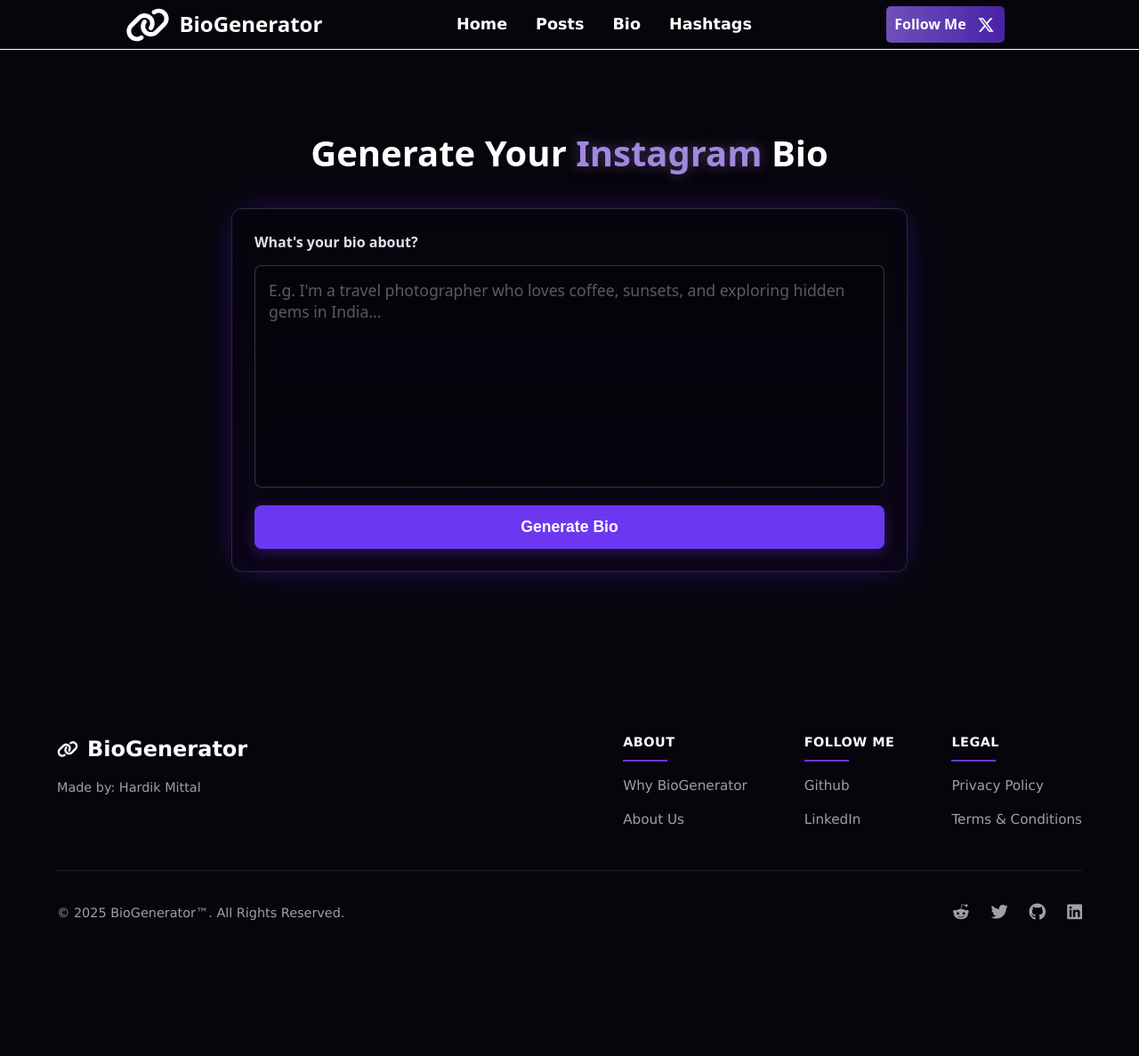
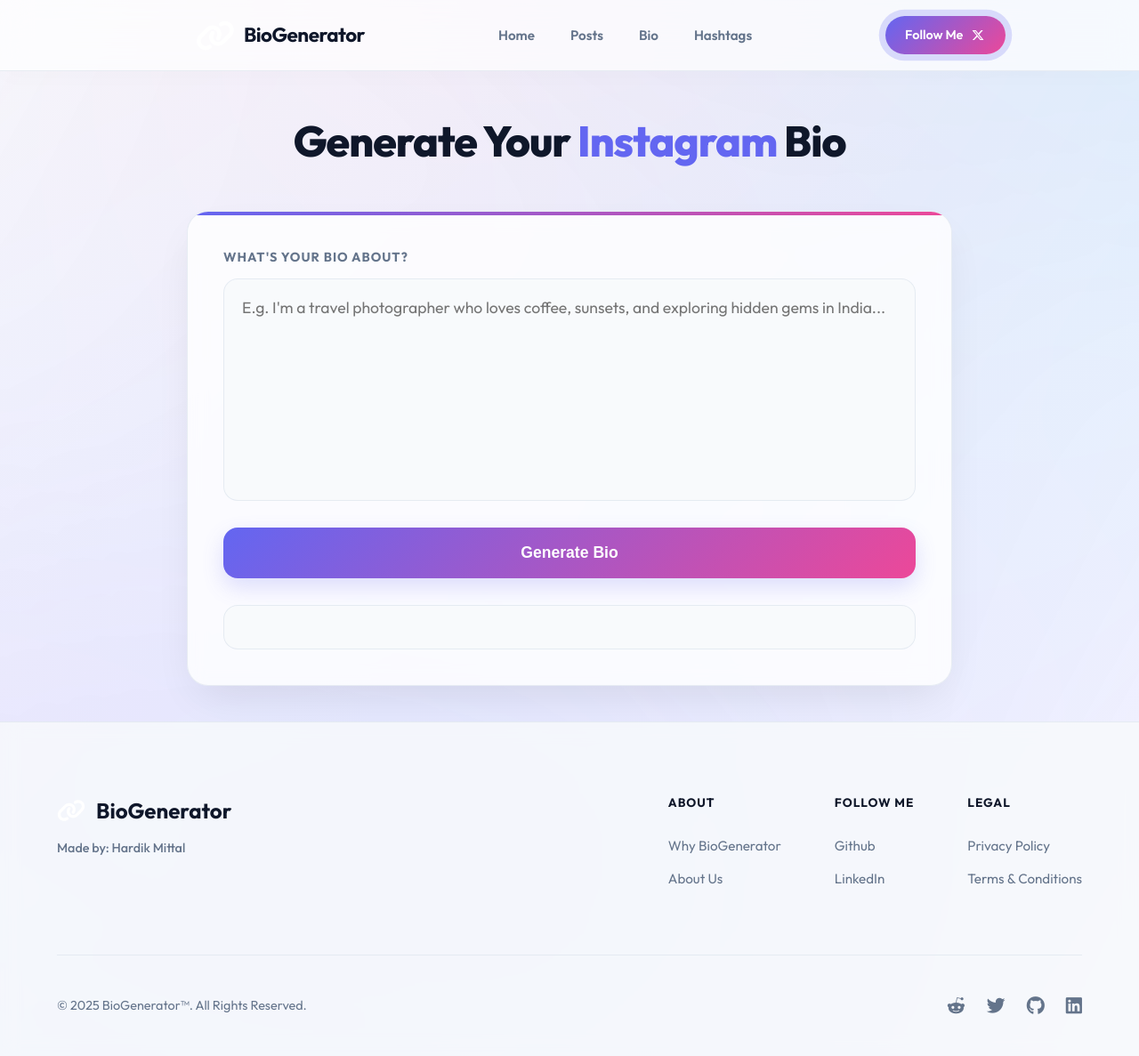
Before and after one commit to codewithmittalhardik/Biogenerator, a Django app: page /bio/ in a window 1280 px wide. Shown: the whole page at 89% size. Before the commit the page ends 1034 px from the top, so only its background shows below. Run offline with Django 5.2, Linux system fonts and the light colour scheme.

Commit message:
refactor: cleanup UI templates, add Outfit font, and standardize result container display logic.

```diff
--- a/static/css/style.css
+++ b/static/css/style.css
@@ -1,14 +1,19 @@
 :root {
-    --text: #e3dfec;
-    --primary: #a188de;    /* Light Purple */
-    --secondary: #351684;  /* Dark Purple */
-    --accent: #6c37f1;     /* Vivid Purple */
-    --textcontrast: #64d97b;
-    --bg: #07050c;
-    --bgcontrast: #64d97b;
-    --color-white: #fff;
-    --color-black: #000;
-    --grey: grey;
+    --bg: #ffffff;
+    --bg-accent: #f8fafc;
+    --text: #0f172a;
+    --text-muted: #64748b;
+    --primary: #6366f1; /* Indigo */
+    --secondary: #ec4899; /* Rose */
+    --accent: #8b5cf6; /* Violet */
+    --primary-glow: rgba(99, 102, 241, 0.2);
+    --glass: rgba(255, 255, 255, 0.7);
+    --glass-border: rgba(226, 232, 240, 0.8);
+    --shadow-soft: 0 10px 30px -10px rgba(0, 0, 0, 0.08);
+    --shadow-lg: 0 20px 50px -15px rgba(0, 0, 0, 0.1);
+    --radius-lg: 24px;
+    --radius-md: 16px;
+    --transition: all 0.4s cubic-bezier(0.4, 0, 0.2, 1);
 }
 
 * {
@@ -16,30 +21,57 @@
     padding: 0;
     box-sizing: border-box;
     scrollbar-width: thin;
-    scrollbar-color: var(--primary) #1a1623;
+    scrollbar-color: var(--primary) var(--bg-accent);
 }
 
 body {
-    font-family: system-ui, -apple-system, sans-serif;
+    font-family: 'Outfit', sans-serif;
     line-height: 1.6;
-    background: var(--bg);
+    background: linear-gradient(135deg, #f8fafc 0%, #eef2ff 50%, #f5f3ff 100%);
     color: var(--text);
     overflow-x: hidden;
     display: flex;
     flex-direction: column;
     min-height: 100vh;
+    position: relative;
+}
+
+/* Attractive Animated Gradient Mesh */
+body::before {
+    content: '';
+    position: fixed;
+    top: -50%;
+    left: -50%;
+    width: 200%;
+    height: 200%;
+    background:
+        radial-gradient(circle at 70% 30%, rgba(99, 102, 241, 0.08) 0%, transparent 40%),
+        radial-gradient(circle at 30% 70%, rgba(236, 72, 153, 0.08) 0%, transparent 40%),
+        radial-gradient(circle at 80% 80%, rgba(139, 92, 246, 0.08) 0%, transparent 40%),
+        radial-gradient(circle at 20% 20%, rgba(6, 182, 212, 0.08) 0%, transparent 40%);
+    z-index: -1;
+    filter: blur(80px);
+    animation: meshRotate 20s linear infinite;
+}
+
+@keyframes meshRotate {
+    0% { transform: rotate(0deg); }
+    100% { transform: rotate(360deg); }
 }
 
 /* ================= NAVBAR ================= */
 .navbar {
-    height: 7vh;
+    height: 80px;
     display: flex;
     align-items: center;
     justify-content: space-evenly;
-    background: var(--bg);
-    border-bottom: 0.2px solid var(--color-white);
-    position: relative;
+    background: rgba(255, 255, 255, 0.7);
+    backdrop-filter: blur(16px);
+    border-bottom: 1px solid var(--glass-border);
+    position: sticky;
+    top: 0;
     z-index: 1000;
+    box-shadow: 0 4px 30px rgba(0, 0, 0, 0.02);
 }
 
 #check { display: none; }
@@ -48,32 +80,49 @@ body {
     display: flex;
     align-items: center;
     gap: 10px;
-    margin-left: -10rem;
+    margin-left: -5rem; /* Adjusted for better light mode balance */
 }
+
 .navbar .logo img {
-    height: 50px;
-    width: 50px;
-    color: var(--primary);
+    height: 44px;
+    width: 44px;
 }
 
 .navbar .logo h1 {
-    font-size: 1.5rem;
-    color: var(--color-white);
+    font-size: 1.4rem;
+    font-weight: 700;
+    color: var(--text);
+    letter-spacing: -0.5px;
 }
 
 .navbar ul {
     list-style: none;
     display: flex;
-    gap: 2rem;
+    gap: 2.5rem;
 }
 
 .navbar ul li a {
-    font-family: 'Lucida Sans', 'Lucida Sans Regular', 'Lucida Grande', 'Lucida Sans Unicode', Geneva, Verdana, sans-serif;
     text-decoration: none;
-    color: var(--color-white);
-    font-weight: 800;
-    font-size: 1.1rem;
-    transition: color 0.3s;
+    color: var(--text-muted);
+    font-weight: 600;
+    font-size: 0.95rem;
+    transition: var(--transition);
+    position: relative;
+}
+
+.navbar ul li a::after {
+    content: '';
+    position: absolute;
+    bottom: -5px;
+    left: 0;
+    width: 0;
+    height: 2px;
+    background: var(--primary);
+    transition: var(--transition);
+}
+
+.navbar ul li a:hover::after {
+    width: 100%;
 }
 
 .navbar ul li a:hover {
@@ -81,31 +130,37 @@ body {
 }
 
 .follow {
-    background: linear-gradient(to right, #6e50b9, #4a22a8);
-    padding: 0.5rem 0.6rem;
-    border-radius: 5px;
-    display: inline-block;
-    position: relative;
-    z-index: 1;
+    background: linear-gradient(135deg, var(--primary), var(--secondary));
+    padding: 10px 22px;
+    border-radius: 100px;
+    transition: var(--transition);
+    animation: pulse 3s infinite;
+}
+
+@keyframes pulse {
+    0% { box-shadow: 0 0 0 0 rgba(99, 102, 241, 0.4); }
+    70% { box-shadow: 0 0 0 15px rgba(99, 102, 241, 0); }
+    100% { box-shadow: 0 0 0 0 rgba(99, 102, 241, 0); }
 }
 
 .follow:hover {
-    box-shadow: inset 1000px 1000px 0 0 #1c0b45;
+    transform: translateY(-3px) scale(1.05);
+    box-shadow: 0 12px 25px var(--primary-glow);
 }
 
 .follow a {
     display: flex;
     align-items: center;
-    gap: 10px;
+    gap: 8px;
     font-weight: 600;
-    font-size: 1rem;
-    color: var(--color-white);
+    font-size: 0.9rem;
+    color: white;
     text-decoration: none;
 }
 
 .follow a img {
     height: auto;
-    width: 1.5rem;
+    width: 1.1rem;
 }
 
 .checkbtn {
@@ -235,259 +225,293 @@ body {
 }
 
 .btn-hero {
-    background: linear-gradient(135deg, var(--secondary), var(--primary));
-    color: var(--color-white);
-    padding: 1rem 2rem;
-    border-radius: 10px;
+    background: linear-gradient(135deg, var(--primary), var(--secondary));
+    color: white;
+    padding: 16px 36px;
+    border-radius: 100px;
     text-decoration: none;
-    font-weight: 800;
+    font-weight: 700;
     font-size: 1rem;
-    transition: transform 0.3s, box-shadow 0.3s;
+    transition: var(--transition);
+    box-shadow: 0 10px 20px var(--primary-glow);
 }
 
 .btn-hero:hover {
-    transform: translateY(-3px);
-    box-shadow: 0 10px 20px rgba(108, 55, 241, 0.3);
+    transform: translateY(-4px);
+    box-shadow: 0 15px 35px var(--primary-glow);
 }
 
-/* ================= GENERATOR CARD STYLES (NEW) ================= */
+/* ================= GENERATOR CARD STYLES ================= */
 .main-container {
     width: 100%;
-    max-width: 800px;
-    margin: auto; /* Centers the box */
-    padding: 20px;
+    max-width: 900px;
+    margin: auto;
+    padding: 40px 20px;
     display: flex;
     flex-direction: column;
     align-items: center;
-    gap: 30px;
-    margin-top: 4rem; /* Adds space from navbar */
-    margin-bottom: 4rem;
+    gap: 40px;
 }
 
-/* Title Styling */
 .title {
-    font-size: 2.5rem;
-    font-weight: 700;
+    font-size: clamp(2rem, 5vw, 3rem);
+    font-weight: 800;
     text-align: center;
-    color: var(--color-white);
+    color: var(--text);
+    letter-spacing: -1px;
 }
 
 .highlight {
     color: var(--primary);
-    text-shadow: 0 0 15px rgba(161, 136, 222, 0.4);
 }
 
-/* The Glowing Card */
 .card {
     width: 100%;
-    border: 1px solid rgba(255, 255, 255, 0.15);
-    border-radius: 12px;
-    padding: 25px;
-    background: linear-gradient(180deg, rgba(20,20,20,0) 0%, rgba(53, 22, 132, 0.1) 100%);
-    box-shadow: 0 0 40px -10px var(--secondary), inset 0 0 20px rgba(53, 22, 132, 0.1);
+    border: 1px solid var(--glass-border);
+    border-radius: var(--radius-lg);
+    padding: 40px;
+    background: rgba(255, 255, 255, 0.8);
+    backdrop-filter: blur(10px);
+    box-shadow: var(--shadow-lg);
     position: relative;
-    backdrop-filter: blur(10px);
+    overflow: hidden;
 }
 
-/* Form Elements */
+.card::before {
+    content: '';
+    position: absolute;
+    top: 0;
+    left: 0;
+    width: 100%;
+    height: 4px;
+    background: linear-gradient(to right, var(--primary), var(--secondary));
+}
+
 .form-group {
     display: flex;
     flex-direction: column;
     gap: 12px;
-    margin-bottom: 20px;
+    margin-bottom: 30px;
 }
 
 .form-group label {
-    font-size: 1rem;
-    font-weight: 600;
-    color: var(--text);
+    font-size: 0.9rem;
+    font-weight: 700;
+    color: var(--text-muted);
+    text-transform: uppercase;
+    letter-spacing: 1px;
 }
 
 .form-group textarea {
     width: 100%;
     height: 250px;
-    background-color: rgba(0, 0, 0, 0.3);
-    border: 1px solid rgba(255, 255, 255, 0.2);
-    border-radius: 8px;
-    padding: 15px;
+    background-color: var(--bg-accent);
+    border: 1px solid var(--glass-border);
+    border-radius: var(--radius-md);
+    padding: 20px;
     font-size: 1.1rem;
     color: var(--text);
     resize: none;
     outline: none;
-    transition: all 0.3s ease;
+    transition: var(--transition);
     font-family: inherit;
 }
 
-.form-group textarea::placeholder {
-    color: var(--grey);
-    opacity: 0.7;
+.form-group textarea:focus {
+    border-color: var(--primary);
+    background-color: var(--bg);
+    box-shadow: 0 0 0 4px var(--primary-glow);
 }
 
-.form-group textarea:focus {
-    border-color: var(--accent);
-    box-shadow: 0 0 15px rgba(108, 55, 241, 0.15);
-    background-color: rgba(0, 0, 0, 0.5);
-}
-
-/* The Generate Button */
 .generate-btn {
     width: 100%;
-    padding: 14px;
-    background-color: var(--accent);
-    color: var(--color-white);
+    padding: 18px;
+    background: linear-gradient(135deg, var(--primary), var(--secondary));
+    color: white;
     border: none;
-    border-radius: 8px;
+    border-radius: var(--radius-md);
     font-size: 1.1rem;
-    font-weight: 600;
+    font-weight: 700;
     cursor: pointer;
-    transition: all 0.3s ease;
-    box-shadow: 0 4px 15px rgba(108, 55, 241, 0.3);
+    transition: var(--transition);
+    box-shadow: 0 10px 25px var(--primary-glow);
 }
 
 .generate-btn:hover {
-    background-color: var(--primary);
-    transform: translateY(-2px);
-    box-shadow: 0 6px 25px rgba(161, 136, 222, 0.5);
+    transform: translateY(-2px) scale(1.01);
+    box-shadow: 0 15px 35px var(--primary-glow);
 }
 
 .generate-btn:active {
-    transform: translateY(1px);
+    transform: translateY(0) scale(0.97);
 }
 
-/* ================= WHY SECTION ================= */
-.why-section {
-    background-color: var(--bg);
-    color: var(--color-white);
-    padding: 5rem 5%;
+#generated-result {
+    margin-top: 30px;
+    padding: 24px;
+    background: var(--bg-accent);
+    border: 1px solid var(--glass-border);
+    border-radius: var(--radius-md);
+    color: var(--text);
+    white-space: pre-wrap;
+    font-size: 1.05rem;
+    line-height: 1.6;
+    animation: fadeIn 0.6s ease-out forwards;
+}
+
+/* ================= STATIC SECTIONS ================= */
+.why-section, .privacy-section, .terms-section {
+    padding: 80px 5%;
+    max-width: 900px;
+    margin: 0 auto;
+}
+
+.section-title, .privacy-title, .terms-title {
+    font-size: 2.5rem;
+    font-weight: 800;
+    margin-bottom: 20px;
+    color: var(--text);
     text-align: center;
 }
 
-.why-section p, .why-section li, .why-section span, .why-section div {
-    color: var(--text);
+.section-desc, .privacy-text, .terms-text {
+    font-size: 1.1rem;
+    color: var(--text-muted);
+    text-align: center;
+    margin-bottom: 40px;
+    line-height: 1.8;
 }
 
-.feature-list li strong { color: var(--color-white); }
-.section-title { font-size: 2.5rem; font-weight: 700; margin-bottom: 2rem; }
-.section-title .highlight { color: var(--primary); }
-.section-desc { max-width: 800px; margin: 0 auto 3rem auto; font-size: 1.1rem; line-height: 1.6; color: var(--text); }
-
 .feature-list {
-    list-style: none; padding: 0; max-width: 750px;
-    margin: 0 auto 4rem auto; text-align: left;
-    display: flex; flex-direction: column; gap: 1.2rem;
+    list-style: none;
+    display: grid;
+    gap: 20px;
+    margin-bottom: 40px;
 }
 
-.feature-list li { display: flex; align-items: flex-start; gap: 15px; font-size: 1.05rem; color: var(--text); }
-.feature-list .icon { font-size: 1.2rem; margin-top: 2px; }
-.section-bottom { font-size: 1rem; color: #a0a0a0; max-width: 700px; margin: 0 auto; }
+.feature-list li {
+    display: flex;
+    align-items: flex-start;
+    gap: 20px;
+    padding: 24px;
+    background: rgba(255, 255, 255, 0.8);
+    border: 1px solid var(--glass-border);
+    border-radius: var(--radius-md);
+    box-shadow: var(--shadow-soft);
+    transition: var(--transition);
+}
 
-/* ================= PRIVACY & TERMS ================= */
-.privacy-section, .terms-section { padding: 4rem 5%; background-color: var(--bg); min-height: 80vh; }
-.privacy-container, .terms-container { max-width: 800px; margin: 0 auto; color: var(--text); }
-.privacy-title, .terms-title { text-align: center; font-size: 2.5rem; font-weight: 700; color: var(--color-white); margin-bottom: 2rem; }
-.privacy-title .highlight, .terms-title .highlight { color: var(--primary); }
-.privacy-text, .policy-block p, .policy-block li, .terms-text, .terms-block p, .terms-block li { font-size: 1.05rem; line-height: 1.7; margin-bottom: 1rem; color: var(--text); }
-.policy-block h3, .terms-block h3 { color: var(--color-white); font-size: 1.3rem; font-weight: 600; margin-top: 2rem; margin-bottom: 0.8rem; }
-.policy-block ul, .terms-block ul { list-style-type: disc; padding-left: 1.5rem; margin-bottom: 1.5rem; }
-.privacy-footer-note, .terms-footer-note { margin-top: 3rem; font-size: 0.9rem; color: #888; font-style: italic; border-top: 1px solid rgba(255, 255, 255, 0.1); padding-top: 1rem; }
+.feature-list li:hover {
+    transform: translateX(10px);
+    border-color: var(--primary);
+    box-shadow: 0 10px 30px rgba(0,0,0,0.05);
+}
+
+.feature-list .icon {
+    font-size: 1.5rem;
+    background: var(--bg-accent);
+    padding: 10px;
+    border-radius: 12px;
+}
+
+.policy-block, .terms-block {
+    margin-bottom: 30px;
+    padding: 30px;
+    background: var(--bg);
+    border: 1px solid var(--glass-border);
+    border-radius: var(--radius-md);
+}
+
+.policy-block h3, .terms-block h3 {
+    margin-bottom: 15px;
+    color: var(--primary);
+}
+
+.policy-block ul, .terms-block ul {
+    margin-left: 20px;
+    color: var(--text-muted);
+}
+
+.section-bottom, .privacy-footer-note, .terms-footer-note {
+    text-align: center;
+    color: var(--text-muted);
+    font-weight: 600;
+    margin-top: 40px;
+}
 
 /* ================= FOOTER ================= */
 .footer {
-    background: var(--bg); color: var(--text);
-    padding: 4rem 5% 2rem 5%;
-    font-family: 'Lucida Sans', 'Lucida Sans Regular', 'Lucida Grande', 'Lucida Sans Unicode', Geneva, Verdana, sans-serif;
-    margin-top: 2rem;
+    background: rgba(248, 250, 252, 0.8);
+    backdrop-filter: blur(10px);
+    color: var(--text);
+    padding: 80px 5% 40px;
+    margin-top: auto;
+    border-top: 1px solid var(--glass-border);
 }
 
-.footer-content { display: flex; justify-content: space-between; flex-wrap: wrap; gap: 2rem; margin-bottom: 2rem; }
-.footer-brand { display: flex; flex-direction: column; gap: 0.5rem; }
-.brand-logo { display: flex; align-items: center; gap: 10px; }
-.brand-icon { font-size: 1.5rem; color: var(--primary); transform: rotate(-45deg); }
-.footer-brand h2 { color: var(--color-white); font-size: 1.5rem; font-weight: 700; }
-.creator { color: #a0a0a0; font-size: 0.9rem; margin-top: 5px; }
-.footer-links { display: flex; gap: 4rem; }
+.footer-content { display: flex; justify-content: space-between; flex-wrap: wrap; gap: 40px; margin-bottom: 60px; }
+.footer-brand { display: flex; flex-direction: column; gap: 12px; }
+.brand-logo { display: flex; align-items: center; gap: 12px; }
+.brand-logo img { height: 32px; width: auto; }
+.footer-brand h2 { color: var(--text); font-size: 1.5rem; font-weight: 700; }
+.creator { color: var(--text-muted); font-size: 0.9rem; font-weight: 500; }
+.footer-links { display: flex; gap: 60px; flex-wrap: wrap; }
 .footer-col h4 {
-    color: var(--color-white); font-size: 0.9rem; font-weight: 700;
-    margin-bottom: 1.5rem; letter-spacing: 0.5px;
-    text-transform: uppercase; position: relative;
-}
-.footer-col h4::after {
-    content: ""; position: absolute; left: 0; bottom: -10px;
-    background-color: var(--accent); height: 2px; width: 50px;
+    color: var(--text); font-size: 0.85rem; font-weight: 700;
+    margin-bottom: 24px; letter-spacing: 1px;
+    text-transform: uppercase;
 }
 .footer-col ul { list-style: none; }
-.footer-col ul li { margin-bottom: 0.8rem; }
+.footer-col ul li { margin-bottom: 12px; }
 .footer-col ul li a {
-    color: #a0a0a0; text-decoration: none; font-size: 0.95rem;
-    transition: color 0.3s; border-bottom: 1px solid transparent;
+    color: var(--text-muted); text-decoration: none; font-size: 0.95rem;
+    transition: var(--transition);
 }
-.footer-col ul li a:hover { color: var(--text); border-bottom: 1px solid var(--text); }
+.footer-col ul li a:hover { color: var(--primary); }
+
 .footer-bottom {
-    border-top: 1px solid rgba(255, 255, 255, 0.1); padding-top: 2rem;
-    display: flex; justify-content: space-between; align-items: center; flex-wrap: wrap; gap: 1rem;
+    border-top: 1px solid var(--glass-border); padding-top: 40px;
+    display: flex; justify-content: space-between; align-items: center; flex-wrap: wrap; gap: 20px;
 }
-.footer-bottom p { color: #a0a0a0; font-size: 0.9rem; }
-.social-icons { display: flex; gap: 1.5rem; }
-.social-icons a { color: #a0a0a0; font-size: 1.2rem; transition: color 0.3s, transform 0.3s; }
-.social-icons a:hover { color: var(--color-white); transform: translateY(-3px); }
+.footer-bottom p { color: var(--text-muted); font-size: 0.9rem; }
+.social-icons { display: flex; gap: 24px; }
+.social-icons a { color: var(--text-muted); font-size: 1.3rem; transition: var(--transition); }
+.social-icons a:hover { color: var(--primary); transform: translateY(-4px); }
 
 /* ================= MOBILE RESPONSIVENESS ================= */
 @media (max-width: 768px) {
-    .navbar { padding: 0 1rem; }
-    .box { display: flex; align-items: center; gap: 0.5rem; width: 2rem; height: 1.7rem; border-radius: 4px; border: 1px solid var(--grey); justify-content: center; }
+    .navbar { height: 70px; padding: 0 1.5rem; }
     .navbar .logo { margin-left: 0; }
-    .navbar .logo img { height: 40px; width: 40px; }
-    .navbar .logo, .follow, .checkbtn { position: relative; z-index: 1002; }
-    .checkbtn { display: block; margin-left: 15px; }
-    .follow { margin-left: auto; padding: 0.4rem 0.7rem; }
+    .navbar .logo img { height: 36px; width: 36px; }
+    .follow { margin-left: auto; padding: 8px 16px; font-size: 0.8rem; }
     .follow a span { display: none; }
-    .follow a { gap: 0; }
-    .follow a img { width: 1rem; }
+    .follow a img { width: 0.9rem; }
 
-    /* Mobile Menu */
-    .backdrop {
-        position: fixed; top: 0; left: 0; width: 100%; height: 100vh;
-        z-index: 1000; cursor: default; background: rgba(0, 0, 0, 0.5);
-        opacity: 0; visibility: hidden; transition: opacity 0.5s ease, visibility 0.5s;
+    .navbar ul {
+        position: fixed; height: auto; width: 100%; background: var(--bg);
+        top: -100%; left: 0; display: flex; flex-direction: column; align-items: flex-start;
+        gap: 0; padding: 1rem 0; border-bottom: 1px solid var(--glass-border);
+        transition: all 0.5s ease; z-index: 1001;
+        box-shadow: 0 10px 30px rgba(0,0,0,0.05);
     }
-    #check:checked~.backdrop { opacity: 1; visibility: visible; }
-    .navbar ul {
-        position: fixed; height: auto; width: 100%; background: rgba(7, 5, 12, 0.98);
-        top: -100%; left: 0; display: flex; flex-direction: column; align-items: flex-start;
-        gap: 0; padding: 0.5rem 0; border-bottom: 1px solid var(--color-white);
-        transition: all 0.5s ease; z-index: 1001;
-    }
-    .navbar ul li { display: block; width: 100%; margin: 0; text-align: left; }
-    .navbar ul li a { display: block; padding: 0.6rem 0 0.6rem 2rem; font-size: 1rem; color: var(--color-white); }
-    .navbar ul li:hover a { color: var(--primary); border-left: 4px solid var(--primary); padding-left: calc(2rem - 4px); }
-    #check:checked~ul { top: calc(7vh - 1px); }
+    #check:checked~ul { top: 70px; }
+    .navbar ul li { width: 100%; }
+    .navbar ul li a { display: block; padding: 1rem 2rem; border-bottom: 1px solid var(--bg-accent); }
 
-    /* Hero */
-    .hero-section { padding: 4rem 1.5rem; }
-    .hero-welcome { font-size: 1.2rem; }
-    .hero-main-title { font-size: 2.5rem; }
-    .hero-text { font-size: 1rem; }
+    .hero-main-title { font-size: 2.2rem; }
+    .hero-section { padding: 80px 5% 40px; }
+    .main-container { padding: 20px; gap: 30px; }
+    .card { padding: 30px 20px; }
+}
 
-    /* Presence Logo Mobile */
-    .presence-letter { font-size: 2.8rem; -webkit-text-stroke: 1px var(--color-white); }
-    .p-style::before, .e-style::before, .p-style::after, .e-style::after { border-width: 1px; }
-    .p-vertical-line { width: 1px; }
+/* ================= ANIMATIONS ================= */
+@keyframes fadeIn {
+    0% { opacity: 0; transform: translateY(30px) scale(0.95); }
+    60% { transform: translateY(-5px) scale(1.02); }
+    100% { opacity: 1; transform: translateY(0) scale(1); }
+}
 
-    /* Buttons */
-    .hero-buttons { gap: 1rem; flex-direction: column; width: 100%; }
-    .btn-hero { width: 100%; text-align: center; }
-
-    /* Footer */
-    .footer { padding: 3rem 1.5rem; margin-top: 0; }
-    .footer-content { flex-direction: column; gap: 3rem; }
-    .footer-links { flex-wrap: wrap; gap: 2rem; justify-content: flex-start; }
-    .footer-col { min-width: 45%; }
-    .footer-bottom { flex-direction: column-reverse; align-items: flex-start; gap: 1.5rem; }
-    .social-icons { width: 100%; justify-content: flex-start; gap: 2rem; }
-
-    /* Generator Card Mobile */
-    .title { font-size: 2rem; }
-    .main-container { padding: 15px; gap: 20px; }
-    .card { padding: 20px; }
-    .form-group textarea { height: 200px; }
+@keyframes slideIn {
+    from { opacity: 0; transform: translateX(-20px); }
+    to { opacity: 1; transform: translateX(0); }
 }
--- a/template/bio.html
+++ b/template/bio.html
@@ -9,15 +9,13 @@
     <div class="card">
         <div class="form-group">
             <label for="post-content">What's your bio about?</label>
-            <textarea
-                id="post-content"
-                placeholder="E.g. I'm a travel photographer who loves coffee, sunsets, and exploring hidden gems in India..."
-            ></textarea>
+            <textarea id="post-content"
+                placeholder="E.g. I'm a travel photographer who loves coffee, sunsets, and exploring hidden gems in India..."></textarea>
         </div>
 
         <button class="generate-btn">Generate Bio</button>
 
-        <div id="generated-result" style="display:none; margin-top:20px; padding:15px; border:1px solid #a188de; border-radius:8px; color:white; white-space:pre-wrap;"></div>
+        <div id="generated-result"></div>
     </div>
 </div>
 
@@ -25,7 +23,7 @@
     if (performance.getEntriesByType("navigation")[0].type === "reload") {
         window.location.href = "/"; // Go to Home
     }
-    document.addEventListener('DOMContentLoaded', function() {
+    document.addEventListener('DOMContentLoaded', function () {
 
         // 1. Find the Button
         const btn = document.querySelector('.generate-btn');
@@ -36,7 +34,7 @@
         }
 
         // 2. Add Click Listener
-        btn.addEventListener('click', async function() {
+        btn.addEventListener('click', async function () {
             console.log("Button was clicked!"); // Check Console (F12)
 
             const inputField = document.getElementById('post-content');
--- a/template/index.html
+++ b/template/index.html
@@ -7,6 +7,7 @@
     <meta name="viewport" content="width=device-width, initial-scale=1.0">
     <link rel="icon" href="{% static 'logo/favicon1.svg' %}" style="color: black;">
     <link rel="stylesheet" href="https://cdnjs.cloudflare.com/ajax/libs/font-awesome/6.4.0/css/all.min.css">
+    <link href="https://fonts.googleapis.com/css2?family=Outfit:wght@300;400;500;600;700;800&display=swap" rel="stylesheet">
     <link rel="stylesheet" href="{% static 'css/style.css' %}">
     <title>BioGenerator</title>
 </head>
```
Also changed, not shown: other parts of static/css/style.css (+21 -86 lines), template/about.html (+12 -6 lines), template/hashtag.html (+3 -5 lines), template/posts.html (+5 -7 lines), template/privacy.html (+6 -3 lines), template/terms.html (+12 -6 lines), template/why.html (+8 -4 lines).
